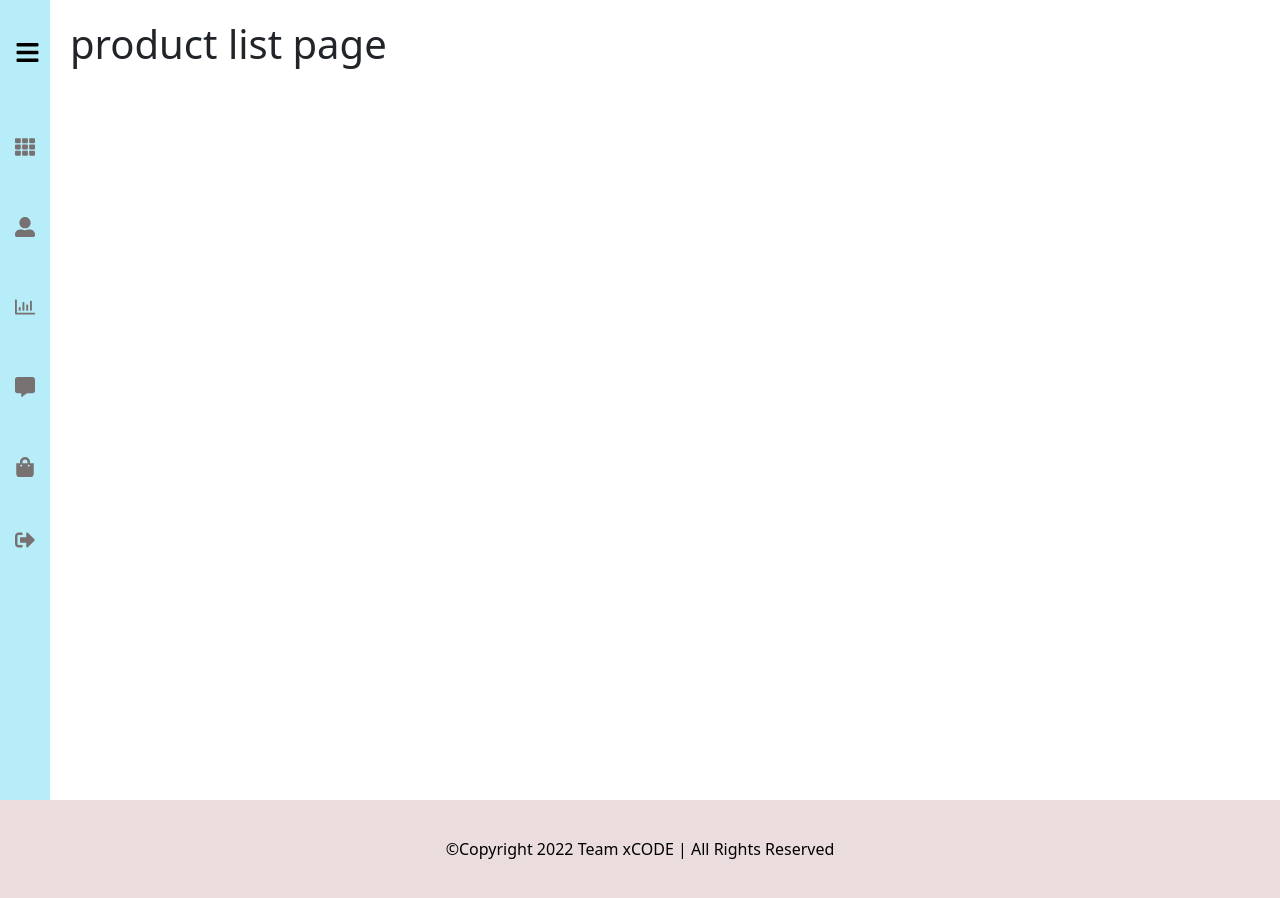
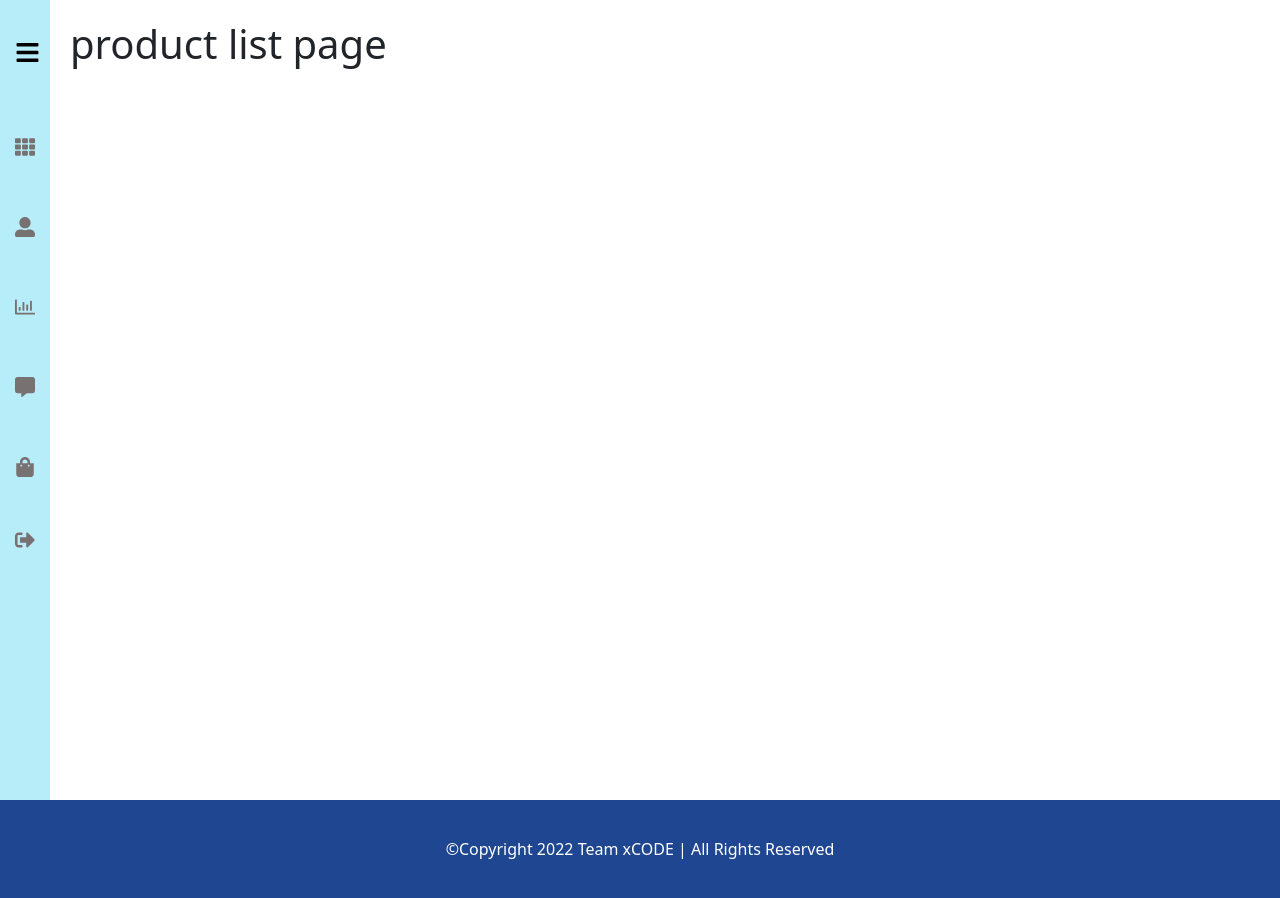
Before and after one commit to achintyamishra01/sehat, a React (Create React App) app: page /productList in a window 1280 px wide. Shown: the top 898 px of the page. Built offline with nearby package versions, Linux system fonts and the light colour scheme.

Commit message:
updated css

```diff
--- a/src/App.css
+++ b/src/App.css
@@ -98,8 +98,9 @@
 }
 
 #footer {
-  background-color: #ebdddd;
-  color: black;
+  /* background-color: #ebdddd; */
+  background-color: #1f4690;
+  color: white;
   text-align: center;
   padding-top: 2.5rem;
   padding-bottom: 2.5rem;
```
